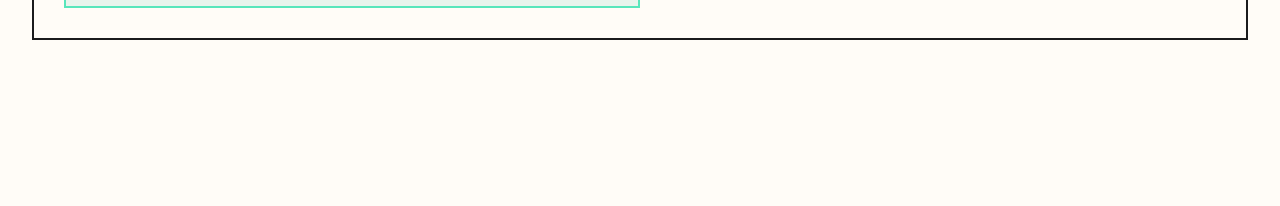
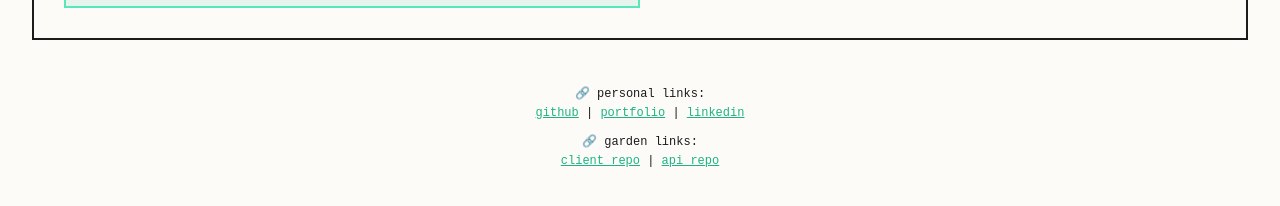
Before and after one commit to alliecaton/digital-garden, a Vue app: page / in a window 1280 px wide. Shown: the part 498-704 px from the top of the page. Built offline with nearby package versions, Linux system fonts and the light colour scheme; no server answers; a web font is replaced by a local one.

Commit message:
CSS Updates

```diff
--- a/src/App.vue
+++ b/src/App.vue
@@ -1,5 +1,6 @@
 <script setup lang="ts">
 import { RouterView } from 'vue-router'
+import Footer from '@/components/Footer.vue'
 
 import Nav from '@/components/Nav.vue'
 </script>
@@ -14,6 +15,8 @@ import Nav from '@/components/Nav.vue'
       <RouterView />
     </div>
   </div>
+
+  <Footer />
 </template>
 
 <style scoped>
--- a/src/assets/_variables.scss
+++ b/src/assets/_variables.scss
@@ -1,6 +1,6 @@
 $base: var(--base);
 $turq: var(--turq);
-$turq-200: var(--turq-200);
+$turq-mid: var(--turq-mid);
 
 // Breakpoints
 $sm: 576px;
--- a/src/assets/base.css
+++ b/src/assets/base.css
@@ -8,7 +8,7 @@
 :root {
   --base: rgb(27, 27, 28);
   --turq: rgba(21, 225, 164, 0.678);
-  --turq-200: rgb(29, 179, 134);
+  --turq-mid: rgb(29, 179, 134);
 }
 
 *,
--- a/src/assets/main.css
+++ b/src/assets/main.css
@@ -4,13 +4,16 @@
   max-width: 1280px;
   margin: 0 auto;
   font-weight: normal;
-  background-color: rgb(255, 252, 247);
   padding: 1rem;
   height: 100vh;
 
   @media (min-width: 576px) {
     padding: 2rem;
   }
+}
+
+html {
+  background-color: rgba(253, 251, 248, 0.997);
 }
 
 .container {
@@ -22,7 +25,7 @@
 }
 
 a {
-  color: var(--turq-200);
+  color: var(--turq-mid);
 }
 
 strong {
--- /dev/null
+++ b/src/types/Books.d.ts
@@ -0,0 +1,6 @@
+export type Book = {
+  title: string
+  img: string
+  author: string
+  link: string
+}
--- a/tsconfig.app.json
+++ b/tsconfig.app.json
@@ -1,6 +1,6 @@
 {
   "extends": "@vue/tsconfig/tsconfig.dom.json",
-  "include": ["env.d.ts", "src/**/*", "src/**/*.vue"],
+  "include": ["env.d.ts", "src/**/*", "src/**/*.vue", "src/**/*.ts"],
   "exclude": ["src/**/__tests__/*"],
   "compilerOptions": {
     "composite": true,
```
Also changed, not shown: src/components/CurrentlyReading.vue (added, +35 -0 lines).
